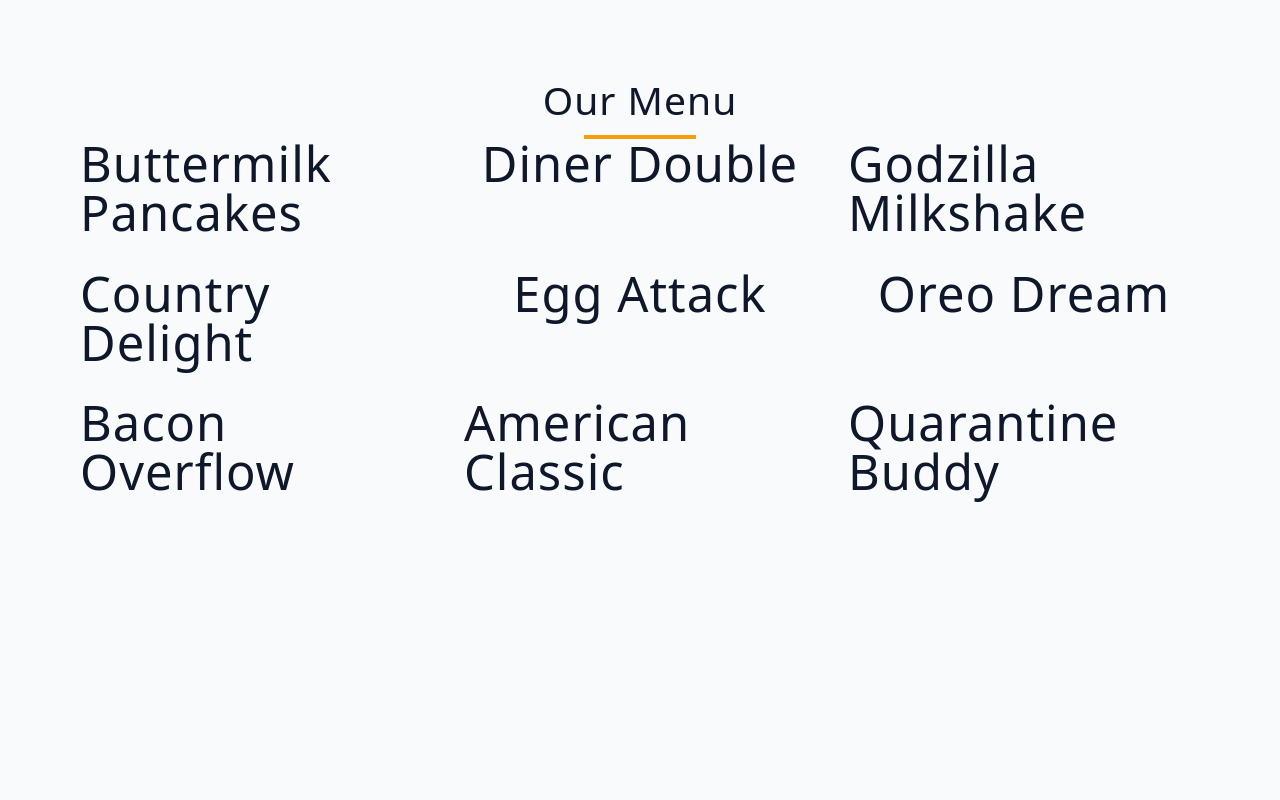
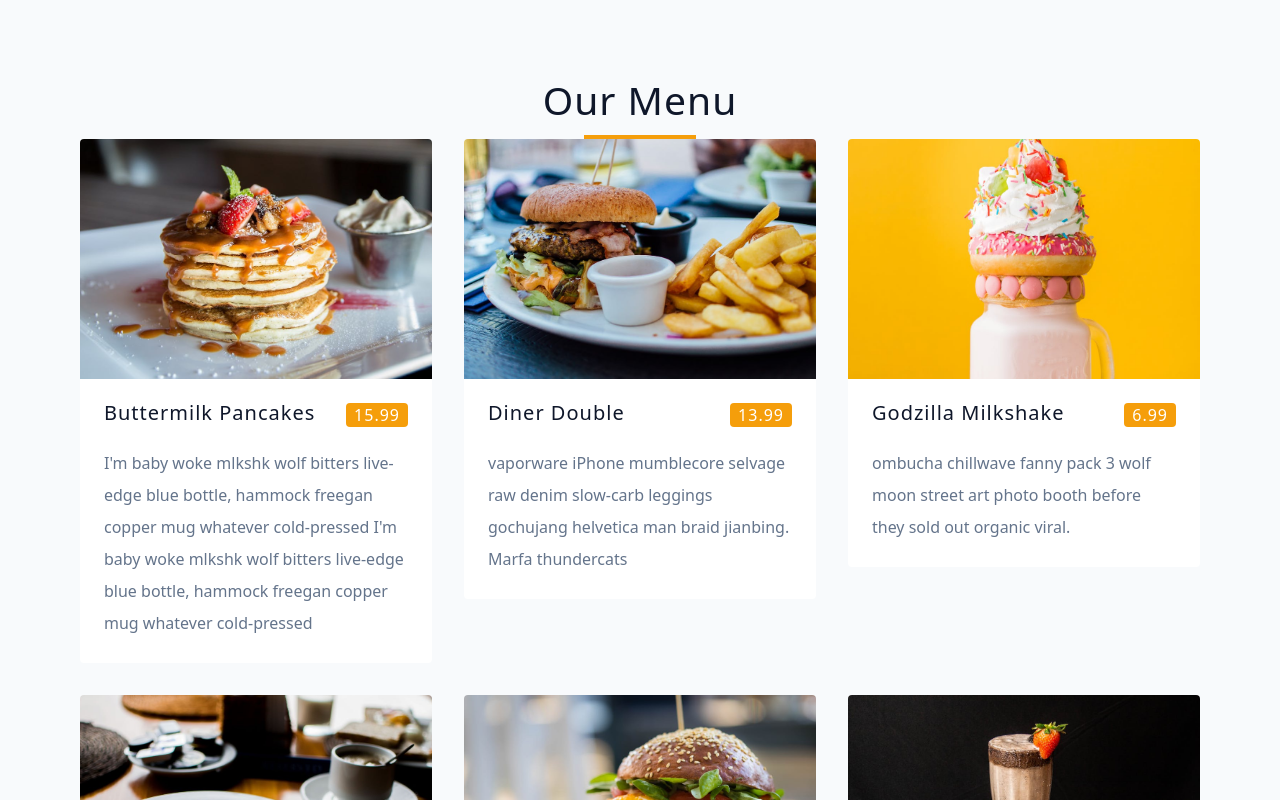
Before and after one commit to Amir2210/Menu, a React (Vite) app: page / in a window 1280 px wide. Shown: the top 800 px of the page. Built offline with nearby package versions, Linux system fonts and the light colour scheme.

Commit message:
Render all the menu data in the MenuItemPreview cmp

```diff
--- a/src/cmps/MenuItemPreview.jsx
+++ b/src/cmps/MenuItemPreview.jsx
@@ -1,5 +1,15 @@
 export function MenuItemPreview({ item }) {
+  const { title, catagory, price, img, desc } = item
   return (
-    <h1>{item.title}</h1>
+    <article className='menu-item'>
+      <img className='img' src={img} alt={title} />
+      <div className="item-info">
+        <header>
+          <h5>{title}</h5>
+          <span className='item-price'>{price}</span>
+        </header>
+        <p className='item-text'>{desc}</p>
+      </div>
+    </article>
   )
 }
```
